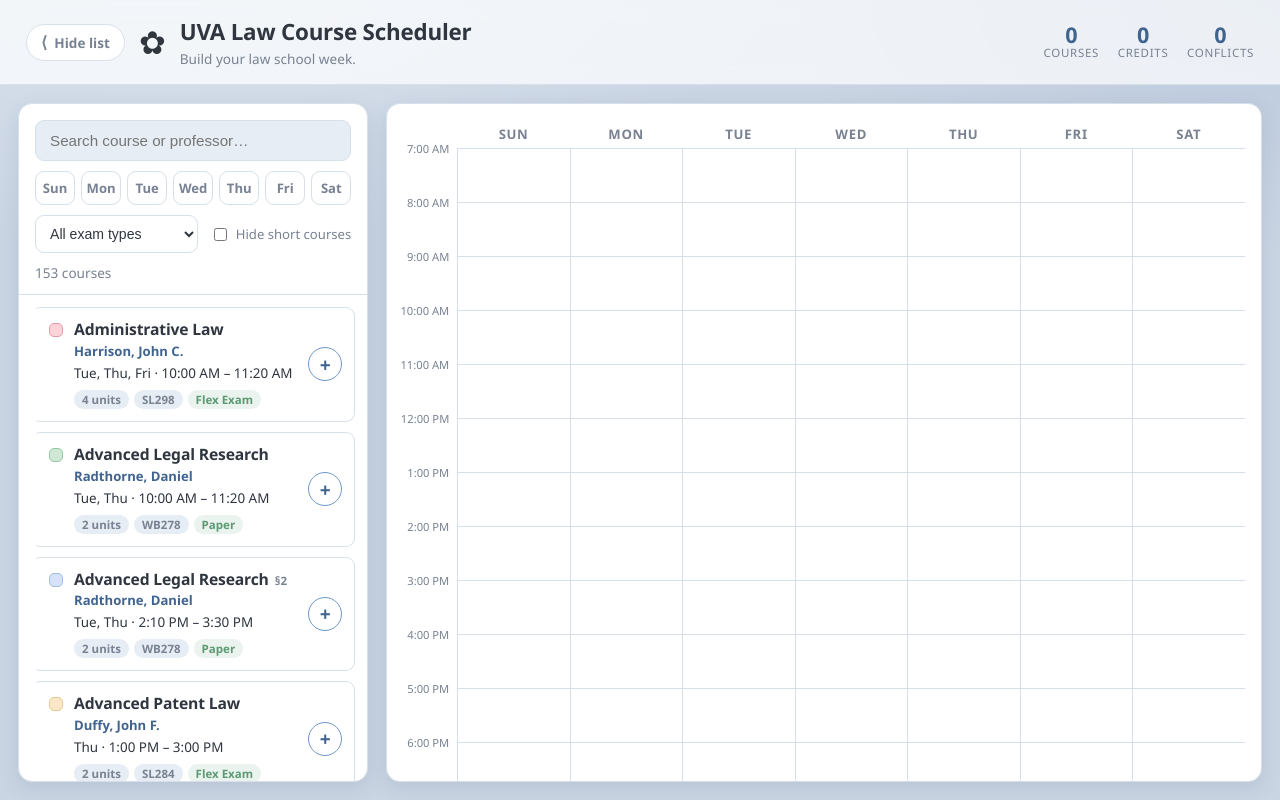
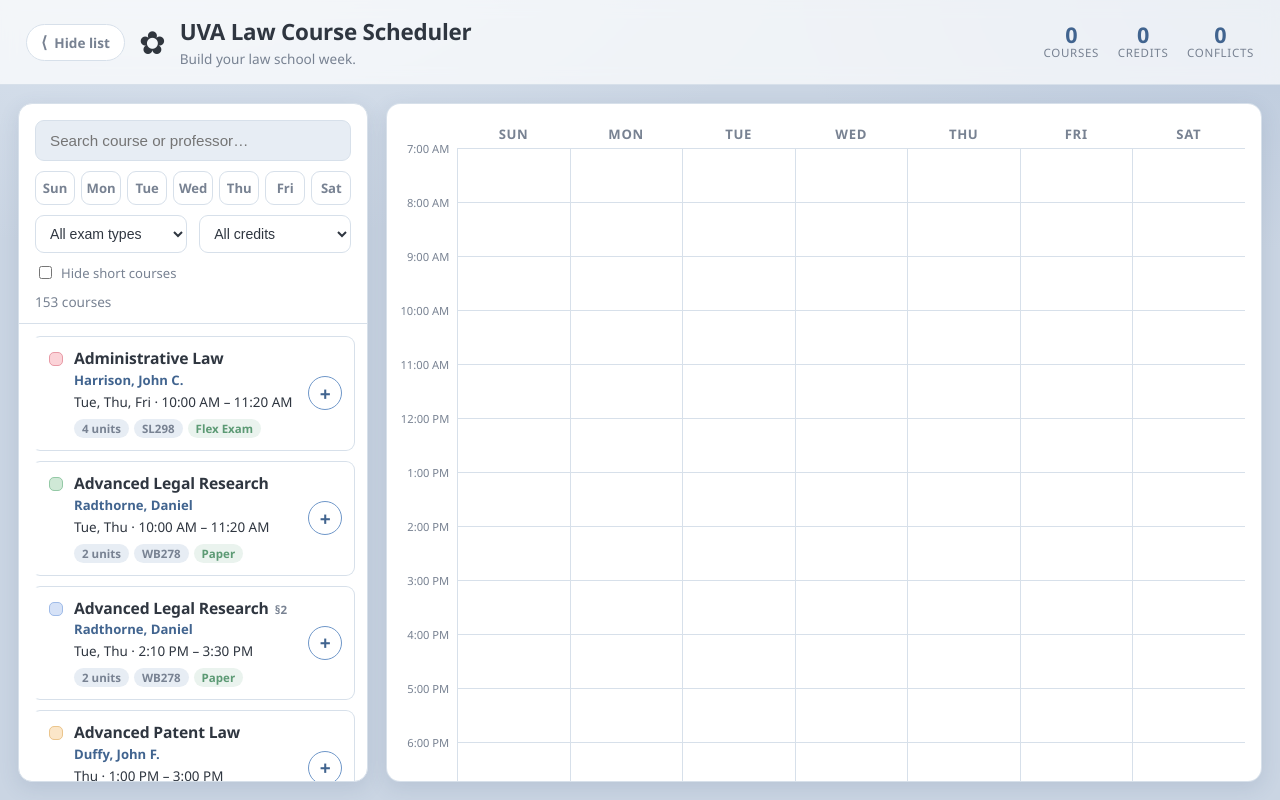
Before and after one commit to daiaun003/lawschoolscheduler, a React (Vite) app: page / in a window 1280 px wide. Built offline with nearby package versions, Linux system fonts and the light colour scheme.

Commit message:
Add credits/units filter to the catalog
Co-Authored-By: Claude Opus 4.8 <noreply@anthropic.com>

```diff
--- a/src/App.jsx
+++ b/src/App.jsx
@@ -14,6 +14,7 @@ const INITIAL_FILTERS = {
   search: '',
   days: [],
   exam: 'all',
+  credits: 'all',
   onlyOpen: false,
   hideShort: false,
 }
@@ -36,6 +37,7 @@ export default function App() {
         if (!filters.days.some((d) => courseDays.has(d))) return false
       }
       if (filters.exam !== 'all' && examKind(c.examType) !== filters.exam) return false
+      if (filters.credits !== 'all' && Number(c.units) !== Number(filters.credits)) return false
       if (filters.hideShort && c.shortCourse) return false
       return true
     }).sort((a, b) => a.title.localeCompare(b.title))
--- a/src/components/Filters.jsx
+++ b/src/components/Filters.jsx
@@ -1,4 +1,4 @@
-import { DAYS } from '../data/courses'
+import { DAYS, CREDIT_OPTIONS } from '../data/courses'
 
 const EXAM_KINDS = ['Flex exam', 'Paper', 'Clinic', 'Exam', 'Other']
 
@@ -16,6 +16,7 @@ export default function Filters({ filters, setFilters, resultCount }) {
     filters.search ||
     filters.days.length ||
     filters.exam !== 'all' ||
+    filters.credits !== 'all' ||
     filters.onlyOpen ||
     filters.hideShort
 
@@ -52,6 +53,16 @@ export default function Filters({ filters, setFilters, resultCount }) {
           ))}
         </select>
 
+        <select value={filters.credits} onChange={(e) => set({ credits: e.target.value })}>
+          <option value="all">All credits</option>
+          {CREDIT_OPTIONS.map((n) => (
+            <option key={n} value={n}>
+              {n} {n === 1 ? 'credit' : 'credits'}
+            </option>
+          ))}
+        </select>
+      </div>
+
       <label className="check">
         <input
           type="checkbox"
@@ -60,7 +71,6 @@ export default function Filters({ filters, setFilters, resultCount }) {
         />
         Hide short courses
       </label>
-      </div>
 
       <div className="filter-foot">
         <span className="muted">{resultCount} courses</span>
@@ -72,6 +82,7 @@ export default function Filters({ filters, setFilters, resultCount }) {
                 search: '',
                 days: [],
                 exam: 'all',
+                credits: 'all',
                 onlyOpen: false,
                 hideShort: false,
               })
--- a/src/data/courses.js
+++ b/src/data/courses.js
@@ -8,6 +8,12 @@ export const COURSES = raw.map((c) => ({
 }))
 
 export const DAYS = ['Sun', 'Mon', 'Tue', 'Wed', 'Thu', 'Fri', 'Sat']
+
+// Distinct credit values present in the catalog (excluding 0 / unlisted),
+// sorted ascending — used to populate the credits filter.
+export const CREDIT_OPTIONS = [
+  ...new Set(COURSES.map((c) => Number(c.units)).filter((n) => Number.isFinite(n) && n > 0)),
+].sort((a, b) => a - b)
 
 // Distinct exam-type "kinds" for filtering. The raw examType field is free
 // text (e.g. "Flex Exam: 80%..."), so we bucket by leading keyword.
```
Lines whose indentation alone changed are shown as unchanged.
